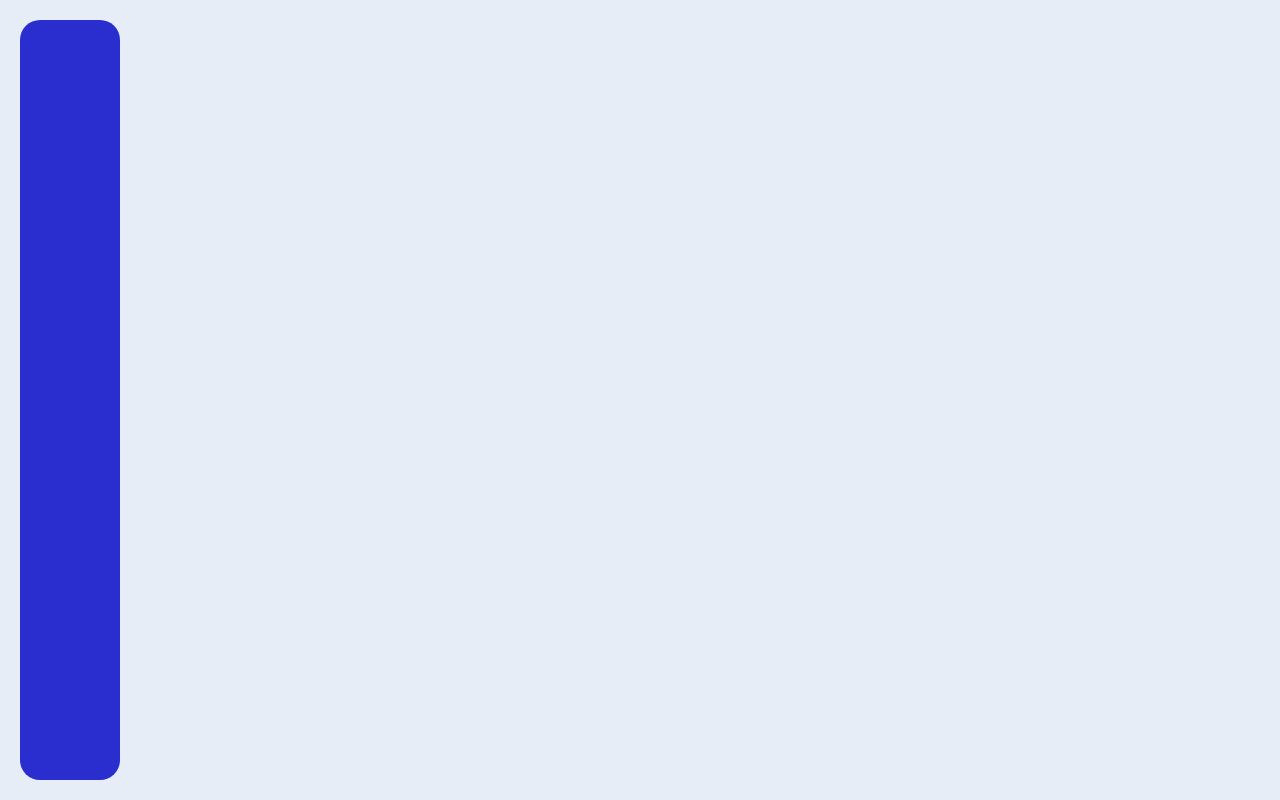
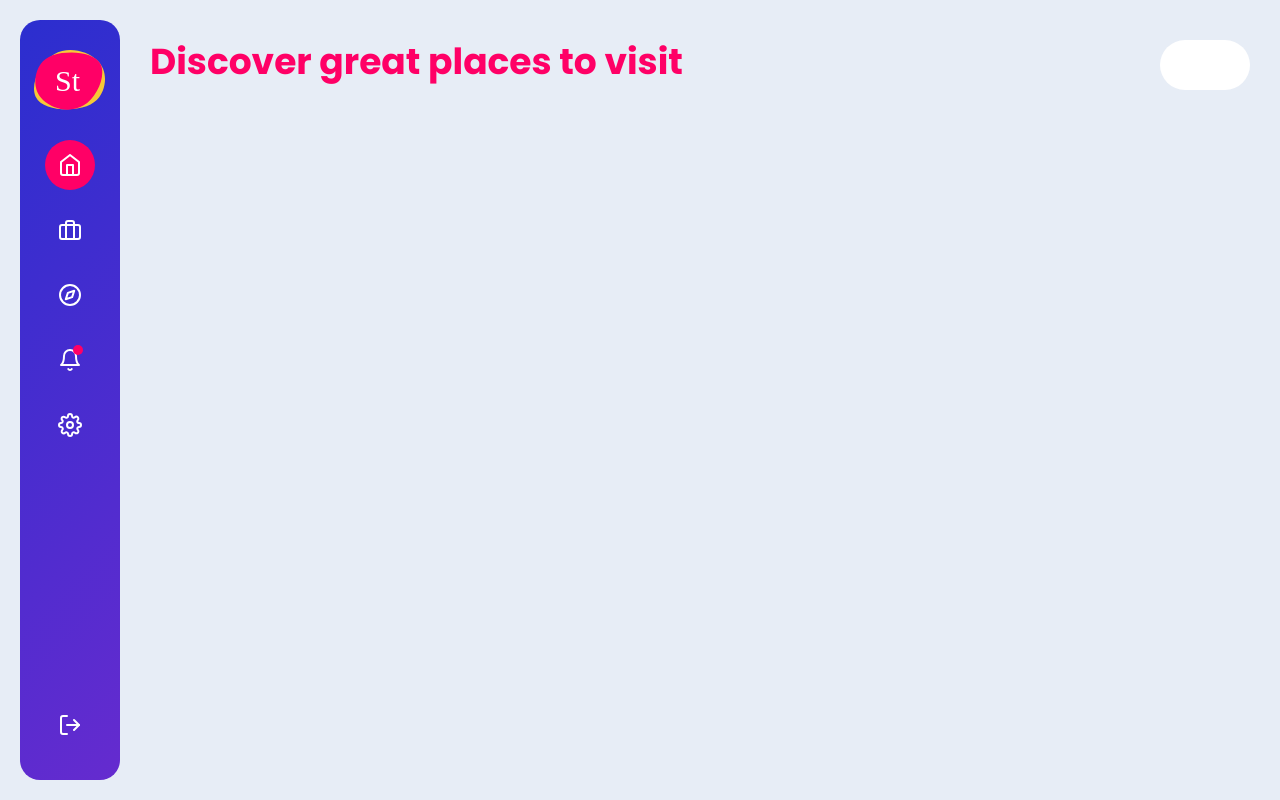
Before and after one commit to amitht18/apty-ui-challenge-vue, a Vue app: page / in a window 1280 px wide. Built offline with nearby package versions, Linux system fonts and the light colour scheme.

Commit message:
Added sidebar UI

```diff
--- a/src/App.vue
+++ b/src/App.vue
@@ -4,6 +4,7 @@
 
 <script>
 import Main from "./components/Main"
+import "./app.scss";
 
 export default {
   components: {
@@ -25,5 +26,6 @@ export default {
   background-color: var(--color-body-bg);
   padding: 20px 20px 0px 20px;
   height: calc(100% - 20px);
+  display: flex;
 }
 </style>
--- a/src/app.scss
+++ b/src/app.scss
@@ -25,4 +25,8 @@ body {
     padding: 0;
     margin: 0;
     height: 100vh;
+
+    h1, p, ul{
+        margin: 0;
+    }
 }
--- a/src/components/Main.vue
+++ b/src/components/Main.vue
@@ -1,16 +1,24 @@
 <template>
   <Sidebar />
-
+  <div class="content">
+    <div class="top-bar">
+      <h1 class="top-bar__headline">Discover great places to visit</h1>
+      <div class="top-bar__toggle">
+        <div class="card"></div>
+        <div class="list"></div>
+      </div>
+    </div>
+  </div>
 </template>
 
 <script>
-
 import cityData from "./../data/data.json";
 import Sidebar from "./Sidebar";
+import './styles/main.scss';
 
 export default {
   components: {
-    Sidebar
+    Sidebar,
   },
   data() {
     return {
@@ -19,6 +27,3 @@ export default {
   },
 };
 </script>
-
-<style lang="scss" scoped>
-</style>
--- a/src/components/Sidebar.vue
+++ b/src/components/Sidebar.vue
@@ -1,7 +1,7 @@
 <template>
     <div class="sidebar">
         <div class="sidebar-top">
-            <div class="logo"></div>
+            <div class="icon logo"></div>
             <ul>
                 <li class="icon home active"></li>
                 <li class="icon briefcase"></li>
@@ -21,25 +21,8 @@
 </template>
 
 <script>
-import "./../app.scss";
+import './styles/sidebar.scss';
     export default {
 
     }
 </script>
-
-<style lang="scss" scoped>
-.sidebar {
-    width: 100px;
-    height: calc(100vh - 40px);
-    background-color: var(--color-primary);
-    display: flex;
-    flex-direction: column;
-    justify-content: space-between;
-    border-radius: var(--border-radius-20);
-
-    ul li {
-        list-style-type: none;
-    }
-
-}
-</style>
--- /dev/null
+++ b/src/components/styles/main.scss
@@ -0,0 +1,33 @@
+.content {
+    width: 100%;
+    padding: 20px;
+    padding-right: 10px;
+
+    .top-bar {
+        display: flex;
+        justify-content: space-between;
+
+        &__headline {
+            font-family: var(--font-Poppins);
+            color: var(--color-secondary);
+            font-size: 36px;
+            line-height: 43px;
+            text-align: left;
+            margin: 0 10px;
+        }
+
+        &__toggle {
+            display: flex;
+            align-items: center;
+            border-radius: 50px;
+            padding: 5px;
+            background-color: #FFF;
+
+            .card, .list {
+                height: 40px;
+                width: 40px;
+                border-radius: 100%;
+            }
+        }
+    }
+}
--- /dev/null
+++ b/src/components/styles/sidebar.scss
@@ -0,0 +1,126 @@
+.sidebar {
+    min-width: 100px;
+    height: calc(100vh - 100px);
+    background: var(--sidebar-gradient);
+    display: flex;
+    flex-direction: column;
+    justify-content: space-between;
+    border-radius: var(--border-radius-20);
+    padding: 30px 0;
+
+    &-top {
+        display: flex;
+        flex-direction: column;
+        align-items: center;
+
+        .icon {
+            background-position: center;
+            background-repeat: no-repeat;
+
+            &.logo {
+                background-image: url(../../assets/icons/logo.svg);
+                height: 60px;
+                width: 72px;
+            }
+        }
+
+        ul {
+            padding: 0;
+            margin: 30px 0;
+
+            li {
+                list-style-type: none;
+                cursor: pointer;
+
+                &:not(:last-child) {
+                    margin-bottom: 15px;
+                }
+
+                &.icon {
+                    background-position: center;
+                    background-repeat: no-repeat;
+                    height: 50px;
+                    width: 50px;
+                    border-radius: 100%;
+
+                    &:hover {
+                        animation: iconHoverAnim 0.3s ease-in-out 2;
+                    }
+
+                    &.active {
+                        background-color: var(--color-secondary);
+                    }
+
+                    &.home {
+                        background-image: url(../../assets/icons/home.svg);
+                    }
+
+                    &.briefcase {
+                        background-image: url(../../assets/icons/briefcase.svg);
+                    }
+
+                    &.compass {
+                        background-image: url(../../assets/icons/compass.svg);
+                    }
+
+                    &.notification {
+                        background-image: url(../../assets/icons/bell.svg);
+
+                        .notification-dot {
+                            border-radius: 100%;
+                            width: 10px;
+                            height: 10px;
+                            background-color: var(--color-secondary);
+                            display: block;
+                            position: relative;
+                            top: 20%;
+                            left: 55%;
+                        }
+                    }
+
+                    &.settings {
+                        background-image: url(../../assets/icons/gear.svg);
+                    }
+                }
+            }
+        }
+    }
+
+    &-bottom {
+        display: flex;
+        flex-direction: column;
+        align-items: center;
+
+        ul {
+            padding: 0;
+
+            li {
+                list-style-type: none;
+                cursor: pointer;
+
+                &.icon {
+                    background-position: center;
+                    background-repeat: no-repeat;
+                    height: 50px;
+                    width: 50px;
+
+                    &.logout {
+                        background-image: url(../../assets/icons/log-out.svg);
+                    }
+                }
+            }
+        }
+    }
+}
+
+@keyframes iconHoverAnim {
+    0% {
+        transform: rotate(0deg);
+    }
+    50% {
+        transform: rotate(-30deg);
+    }
+    100% {
+        transform: rotate(0deg);
+    }
+}
```
